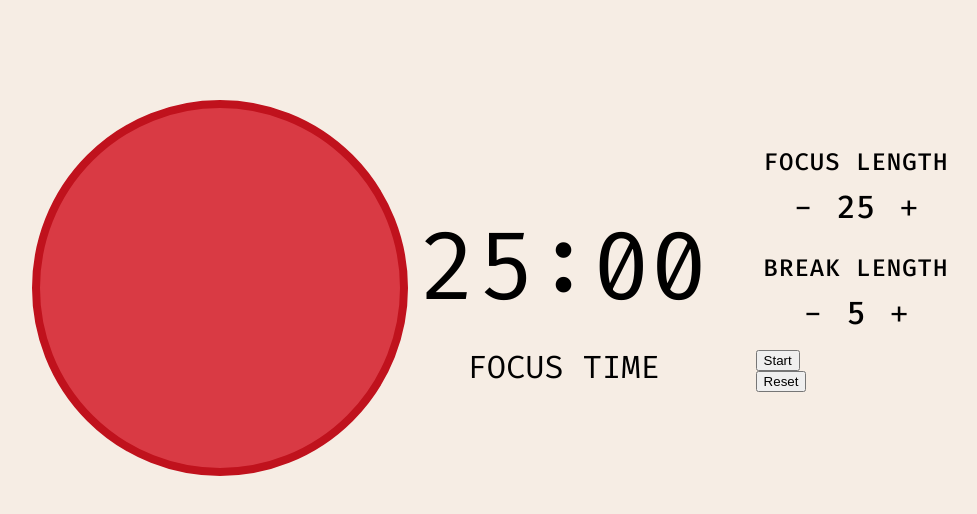
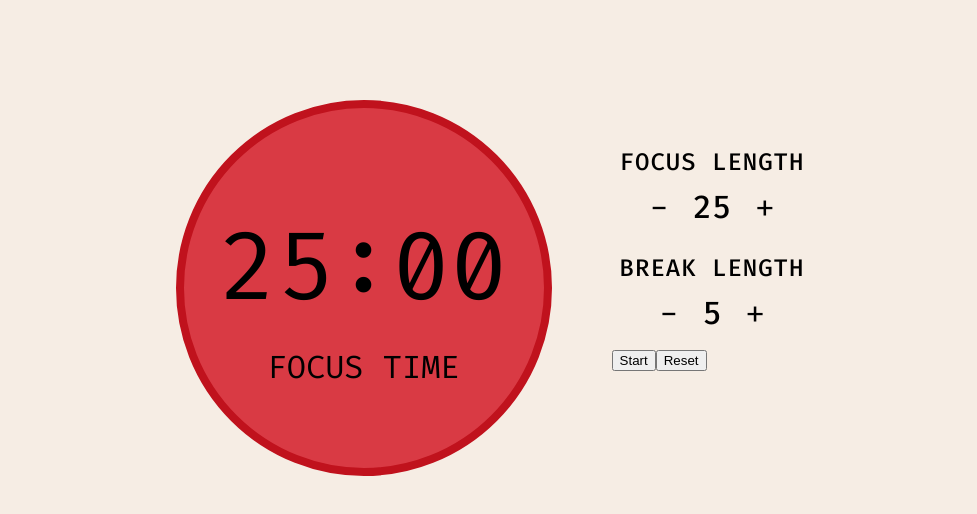
Before and after one commit to neekaisweird/fcc-pomodoro-clock, a React (Create React App) app: page / in a window 1280 px wide. Shown: the top 514 px of the page, without its empty margins (128-1105 px from the left). Built offline with nearby package versions, Linux system fonts and the light colour scheme.

Commit message:
style timer on progress ring

```diff
--- a/src/components/Circle.js
+++ b/src/components/Circle.js
@@ -44,6 +44,9 @@ const Circle = () => {
         height: radius * 2,
         width: radius * 2,
         backgroundColor: 'transparent',
+        gridColumn: 1,
+        gridRow: 1,
+        zIndex: -1,
       }}
     >
       <Border ref={progressCircle} />
--- a/src/components/PomodoroClock.js
+++ b/src/components/PomodoroClock.js
@@ -14,8 +14,11 @@ const Clock = styled.div`
 const PomodoroClock = () => {
   return (
     <Clock>
-      <Circle />
-      <Timer />
+      <div style={{ display: 'grid' }}>
+        <Timer />
+        <Circle />
+      </div>
+
       <Controls />
     </Clock>
   );
--- a/src/components/Reset.js
+++ b/src/components/Reset.js
@@ -1,7 +1,5 @@
 import React, { useContext } from 'react';
 import { PomodoroContext } from '../context/GlobalState';
-
-// will receive reset from context to reset state
 
 const Reset = () => {
   const { reset } = useContext(PomodoroContext);
--- a/src/components/StartStop.js
+++ b/src/components/StartStop.js
@@ -6,7 +6,7 @@ import { PomodoroContext } from '../context/GlobalState';
 const StartStop = () => {
   const { currentTimer, start, stop } = useContext(PomodoroContext);
   return (
-    <div>
+    <>
       {currentTimer.running ? (
         <button id="start_stop" onClick={() => stop()}>
           Pause
@@ -16,7 +16,7 @@ const StartStop = () => {
           Start
         </button>
       )}
-    </div>
+    </>
   );
 };
 
--- a/src/components/Timer.js
+++ b/src/components/Timer.js
@@ -10,6 +10,8 @@ const TimerWrapper = styled.div`
   justify-content: center;
   flex-direction: column;
   height: 400px;
+  grid-column: 1;
+  grid-row: 1;
 `;
 
 const TimerLeft = styled.h1`
@@ -64,7 +66,7 @@ const Timer = () => {
   });
 
   return (
-    <div>
+    <>
       <TimerWrapper>
         <TimerLeft id="time-left">{convertTime(currentTimer.time)}</TimerLeft>
         <TimerLabel id="timer-label">
@@ -77,7 +79,7 @@ const Timer = () => {
         src="https://sampleswap.org/samples-ghost/DRUM%20LOOPS%20and%20BREAKS/121%20to%20130%20bpm/331[kb]125_lo-squeaky-beep.aif.mp3"
         // src="https://sampleswap.org/samples-ghost/DRUMS%20(SINGLE%20HITS)/Weird%20and%20Interesting%20Hits/66[kb]three-beep-stereo.aif.mp3"
       />
-    </div>
+    </>
   );
 };
 
```
